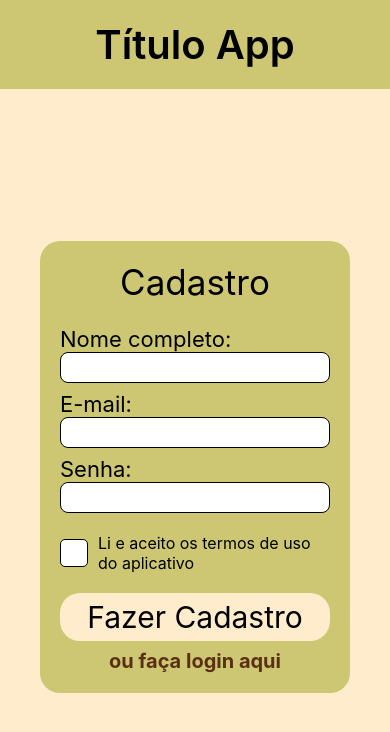
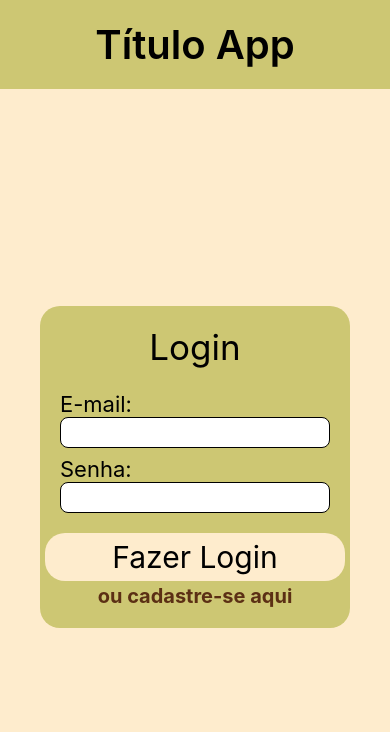
Before and after one commit to juriaCardozo/trilha-utfpr-react-native, a React Native app: screen / in a window 390 px wide. Shown: the top 732 px of the page. Built offline with nearby package versions, Linux system fonts and the light colour scheme.

Commit message:
Flies adjustment

```diff
--- a/App.js
+++ b/App.js
@@ -1,13 +1,12 @@
 import React from 'react';
 import { View, Text, StyleSheet } from 'react-native';
-import Header from './components/header'
-import Login from './screens/login';
-import Cadastro from './screens/cadastro';
+import LoginScreen from './screens/LoginScreen';
+import RegisterScreen from './screens/RegisterScreen';
 
 const App = () => {
   return (
       <View style={styles.container}>
-        <Cadastro></Cadastro>
+        <LoginScreen></LoginScreen>
       </View>
   );
 };
--- a/screens/login.js
+++ b/screens/LoginScreen.js
@@ -2,7 +2,7 @@ import React from 'react';
 import { View, Text, StyleSheet, Button, TextInput, TouchableOpacity } from 'react-native';
 import Header from '../components/header'
 
-const Login = () => {
+const LoginScreen = () => {
     return (
         <View style={styles.container}>
             <Header></Header>
@@ -88,4 +88,4 @@ const styles = StyleSheet.create({
 
 });
 
-export default Login;
+export default LoginScreen;
--- a/screens/cadastro.js
+++ b/screens/RegisterScreen.js
@@ -3,7 +3,7 @@ import { View, Text, StyleSheet, Button, TextInput, TouchableOpacity } from 'rea
 import Header from '../components/header'
 
 
-const Cadastro = () => {
+const RegisterScreen = () => {
 
 
     const [isChecked, setIsChecked] = useState(false);
@@ -131,4 +131,4 @@ const styles = StyleSheet.create({
 });
 
 
-export default Cadastro;
+export default RegisterScreen;
```
